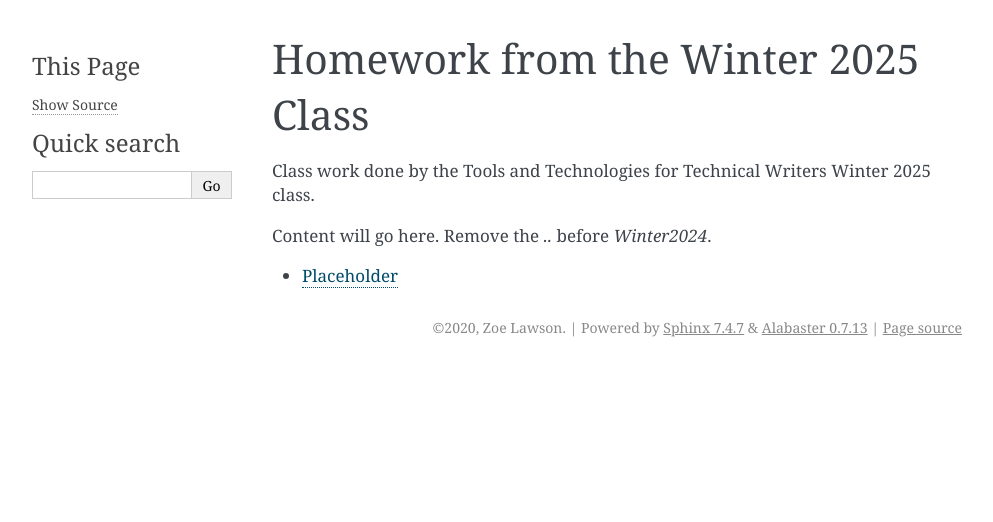
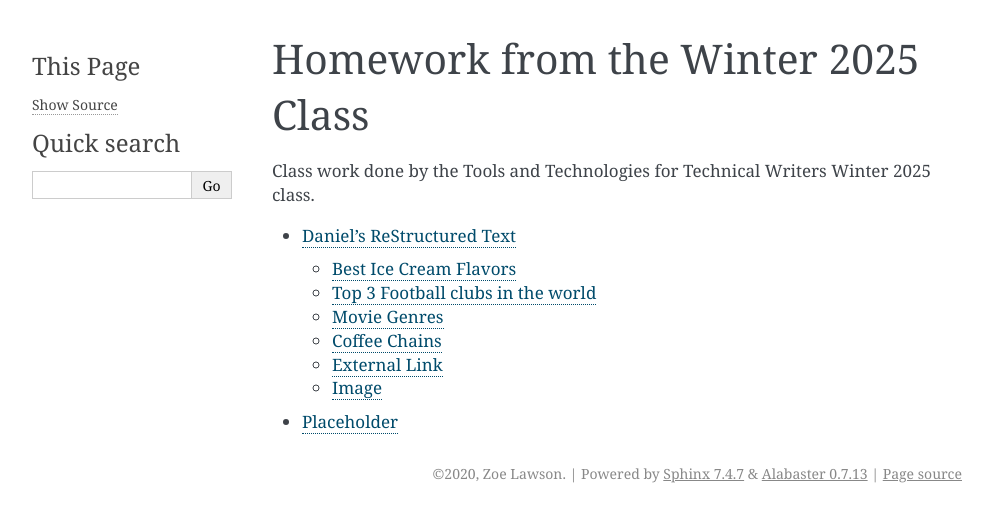
Before and after one commit to ZoeLawson/mcc_read_the_docs, a Sphinx documentation site: the page built from docs/winter2025.rst, in a window 1280 px wide. Shown: the top 522 px of the page, without its empty margins (148-1141 px from the left). Built offline with Sphinx 7.4.7, drawn with Linux system fonts in a browser that asks for light colours; pages that are not in the unit, such as notebooks, are missing from menus.

Commit message:
Daniel's homework

```diff
--- /dev/null
+++ b/docs/Winter2025/DanielBrann.rst
@@ -0,0 +1,46 @@
+Daniel’s ReStructured Text
+==========================
+
+This is an example of a ReStructured Text document. Using ReST is quick
+and easy!
+
+Best Ice Cream Flavors
+----------------------
+
+-  Mint Chocolate Chip
+-  Strawberry
+-  Vanilla Bean
+
+Top 3 Football clubs in the world
+---------------------------------
+
+1. Manchester United
+2. FC Barcelona
+3. Bayern Munich
+
+Movie Genres
+------------
+
++--------------------------------------------------+
+| Action \| Horror \| Drama \|                     |
+| ============+============+============+ The Dark |
+| Knight \| Dawn of the Dead \| Oppenheimer        |
++--------------------------------------------------+
+
+Coffee Chains
+-------------
+
+**Dunkin Donuts**, *Starbucks*, and ``Cafe Nero``.
+
+External Link
+-------------
+
+For more information on ReST, check out the
+``Python documentation <https://docs.python.org>``\ \_.
+
+Image
+-----
+
+.. image::
+https://hips.hearstapps.com/hmg-prod/images/gettyimages-492532708-copy.jpg
+:alt: Example Image :width: 300px :height: 200px
--- a/docs/winter2025.rst
+++ b/docs/winter2025.rst
@@ -3,9 +3,9 @@ Homework from the Winter 2025 Class
 
 Class work done by the Tools and Technologies for Technical Writers Winter 2025 class.
 
-Content will go here. Remove the `..` before `Winter2024`.
 
 .. toctree::
    :maxdepth: 2
 
+   Winter2025/DanielBrann
    Winter2025/placeholder
```
